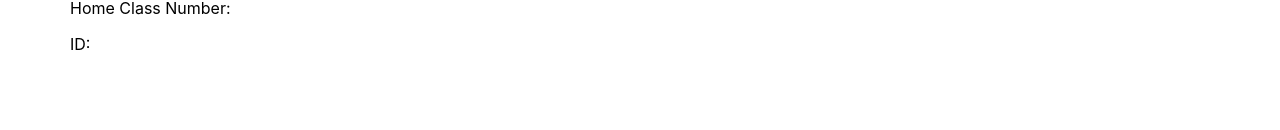
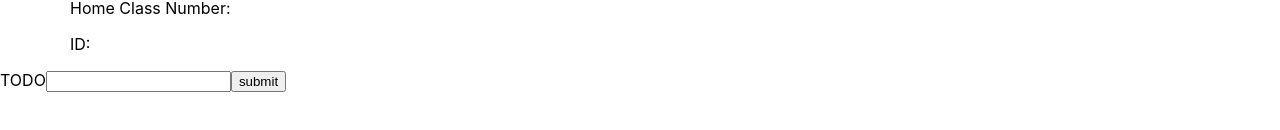
Before and after one commit to hongbowu/WorkEveryDay, a React (Create React App) app in the folder myfirstreactapp/: page / in a window 1280 px wide. Shown: the part 636-766 px from the top of the page. Built offline with nearby package versions, Linux system fonts and the light colour scheme.

Commit message:
try to write todo list, it has some issue will fix it later

```diff
--- a/myfirstreactapp/src/App.js
+++ b/myfirstreactapp/src/App.js
@@ -3,12 +3,14 @@ import React from 'react';
 import Card from './Card'
 import './App.css'
 import HighScore from './HighScore'
+import Todo from './todoList'
 
 function App(){
  return (
   <>
     <Card />
     <HighScore />
+    <Todo />
   </>
 
  )
--- /dev/null
+++ b/myfirstreactapp/src/todoList.jsx
@@ -0,0 +1,27 @@
+import {useState} from 'react';
+
+export default function Todo(){
+    const [todos, setTodos] = useState([]);
+    let input;
+    function handleChange(e){
+        input = e.target.value;
+        setTodos((prev)=>([...prev, input]))
+    }
+    function handleClick(){
+        const todoList = document.getElementById('todoList');
+        todoList.textContent = todos.map((todo, index) => (
+            <li key={index}>{todo}</li>
+        ))
+        input = '';
+    }
+    return(
+        <>
+        <label htmlFor='TODO'>TODO</label>
+        <input onChange={handleChange} id='TODO' />
+        <input type='submit' onClick={handleClick} value='submit'/>
+        <ul id='todoList'>
+
+        </ul>
+        </>
+    )
+}
```
